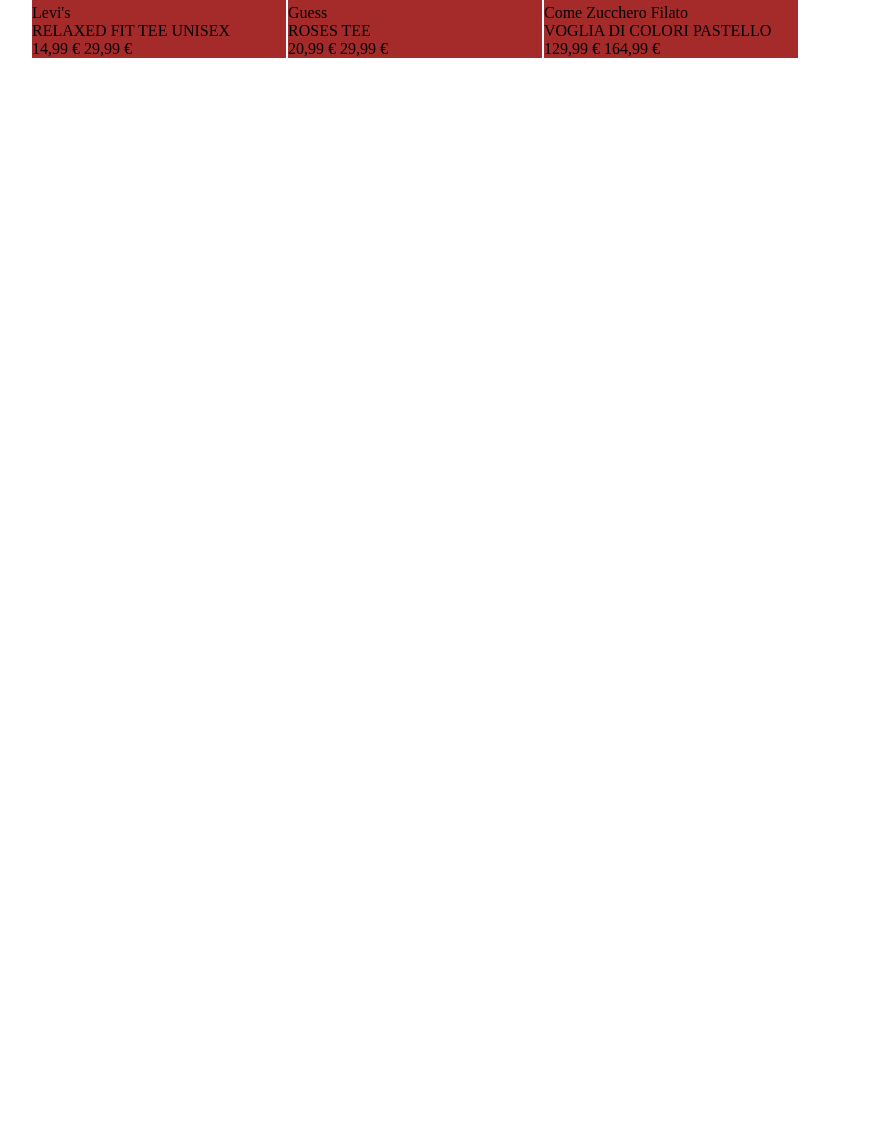
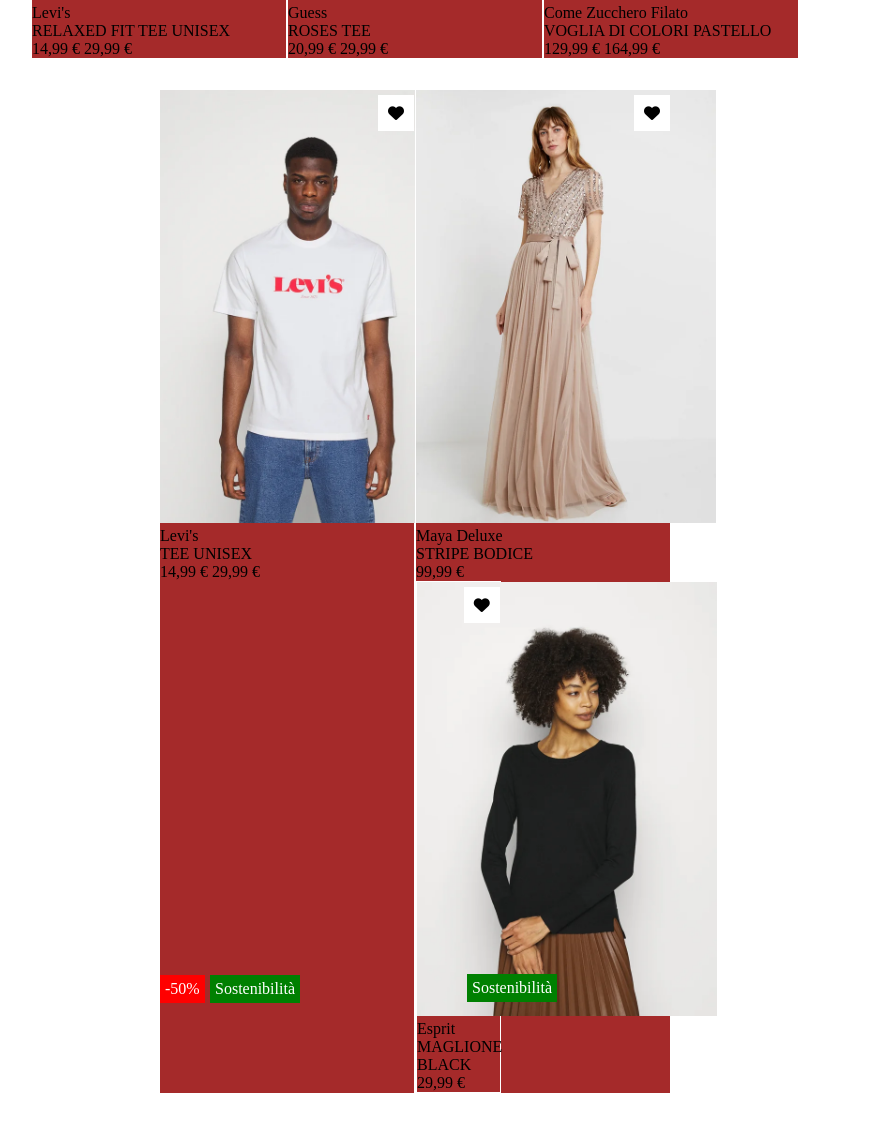
Before and after one commit to MassiDama/html-css-boolando, a plain HTML site: page index.html in a window 1280 px wide. Shown: the part 524-1648 px from the top of the page, without its empty margins (225-1100 px from the left). Before the commit the page ends 800 px from the top, so only its background shows below. Drawn offline with Linux system fonts and the light colour scheme.

Commit message:
inserimeto seconda section

```diff
--- a/index.html
+++ b/index.html
@@ -28,8 +28,10 @@
        </div>
     </header>
 
-    <!-- stili main shop-->
+    <!-- struttura main shop-->
     <main>
+
+        <!-- prima section -->
         <section class="row">
             <div class="col-shop">
                 <div class="content-shop">
@@ -73,7 +75,51 @@
                     <span class="prezzo">129,99 &euro; <span>164,99 &euro;</span></span>
                 </div>
             </div>
+        </section>
 
+        <!-- seconda section -->
+        <section class="row">
+
+            <div class="col-shop">
+                <div class="content-shop">
+                    <img class="img-shop" src="img/4.webp" alt="immagine shop">
+                    <i class="fa-solid fa-heart"></i>
+                    <span class="label">-50%</span>
+                    <span class="label-green">Sostenibilità</span>
+                </div>
+
+                <div class="descrizione-prodotto">
+                    <span>Levi's</span>
+                    <span>TEE UNISEX</span>
+                    <span class="prezzo">14,99 &euro; <span>29,99 &euro;</span></span>
+                </div>
+            </div>
+
+            <div class="col-shop">
+                <div class="content-shop">
+                    <img class="img-shop" src="img/5.webp" alt="immagine shop">
+                    <i class="fa-solid fa-heart"></i>
+                </div>
+
+                <div class="descrizione-prodotto">
+                    <span>Maya Deluxe</span>
+                    <span>STRIPE BODICE</span>
+                    <span class="prezzo">99,99 &euro; </span>
+            </div>
+
+            <div class="col-shop">
+                <div class="content-shop">
+                    <img class="img-shop" src="img/6.webp" alt="immagine shop">
+                    <i class="fa-solid fa-heart"></i>
+                    <span class="label-green">Sostenibilità</span>
+                </div>
+
+                <div class="descrizione-prodotto">
+                    <span>Esprit</span>
+                    <span>MAGLIONE BLACK</span>
+                    <span class="prezzo">29,99 &euro; </span>
+                </div>
+            </div>
         </section>
 
     </main>
```
Also changed, not shown: 1 other file.
